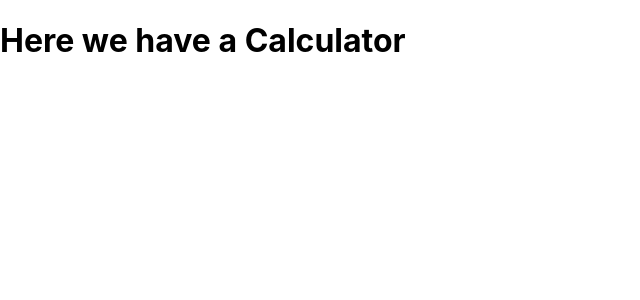
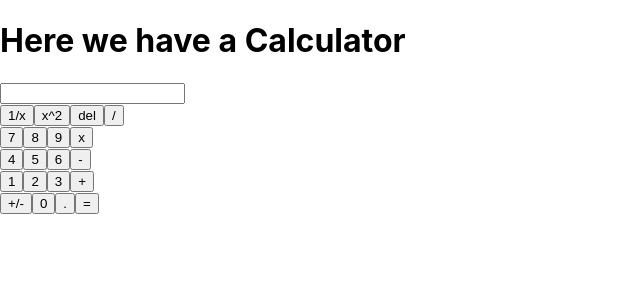
Before and after one commit to DanBesu/BasicReactCalculator, a React (Create React App) app: page / in a window 1280 px wide. Shown: the top 300 px of the page, without its empty margins (0-640 px from the left). Built offline with nearby package versions, Linux system fonts and the light colour scheme.

Commit message:
components architecture done

```diff
--- a/src/App.js
+++ b/src/App.js
@@ -1,13 +1,14 @@
 import React from 'react'
+import Keyboard from './components/Keyboard'
+import Screen from './components/Screen'
 
 function App() {
   return (
 
-    <div className='tc'>
+    <div>
       <h1 className='f1'> Here we have a Calculator </h1>
-
-
-
+      <Screen/>
+      <Keyboard/>
     </div>
 
     // here come the components
--- /dev/null
+++ b/src/components/Button.js
@@ -0,0 +1,13 @@
+import React from 'react'
+
+// onClick is currently empty by default
+//      will work on that after fixing the architecture
+const Button = ({text, onClick = () => {}}) => {
+    return (
+        <button>
+            {text}
+        </button>
+    );
+}
+
+export default Button;
--- /dev/null
+++ b/src/components/Keyboard.js
@@ -0,0 +1,41 @@
+import React from 'react';
+import Button from './Button';
+
+const Keyboard = () => {
+    return (
+        <div>
+            <div className='row'>
+                <Button text="1/x"/>
+                <Button text="x^2"/>
+                <Button text="del"/>
+                <Button text="/"/>
+            </div>
+
+            <div className='row'>
+                <Button text="7"/>
+                <Button text="8"/>
+                <Button text="9"/>
+                <Button text="x"/>
+            </div>
+                <Button text="4"/>
+                <Button text="5"/>
+                <Button text="6"/>
+                <Button text="-"/>
+            <div className='row'>
+                <Button text="1"/>
+                <Button text="2"/>
+                <Button text="3"/>
+                <Button text="+"/>
+            </div>
+
+            <div className='row'>
+                <Button text="+/-"/>
+                <Button text="0"/>
+                <Button text="."/>
+                <Button text="="/>
+            </div>
+        </div>
+    );
+}
+
+export default Keyboard;
--- /dev/null
+++ b/src/components/Screen.js
@@ -0,0 +1,13 @@
+import React from 'react';
+
+const Screen = ({textChange}) => {
+
+    return(
+        <div>
+            <input input={textChange}/>
+        </div>
+    );
+
+}
+
+export default Screen;
```
Also changed, not shown: src/App.css (+1 -36 lines).
